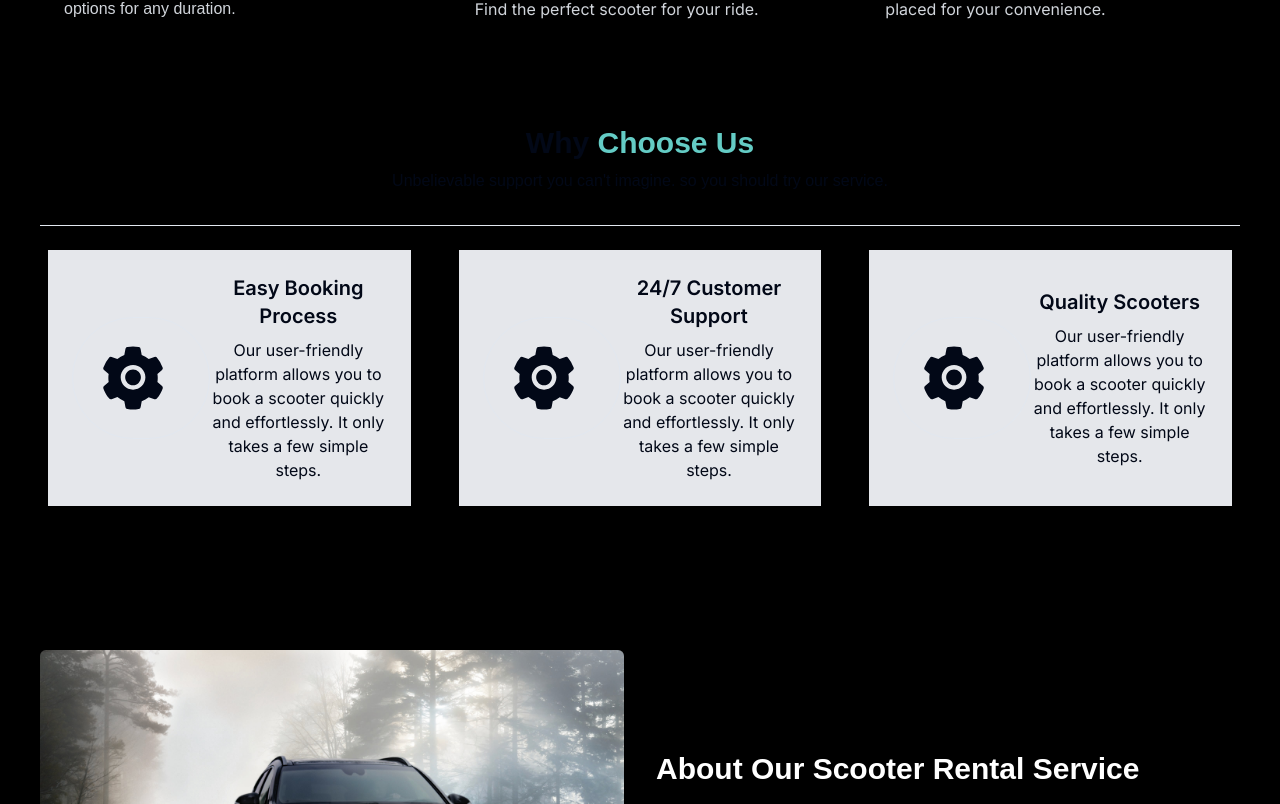
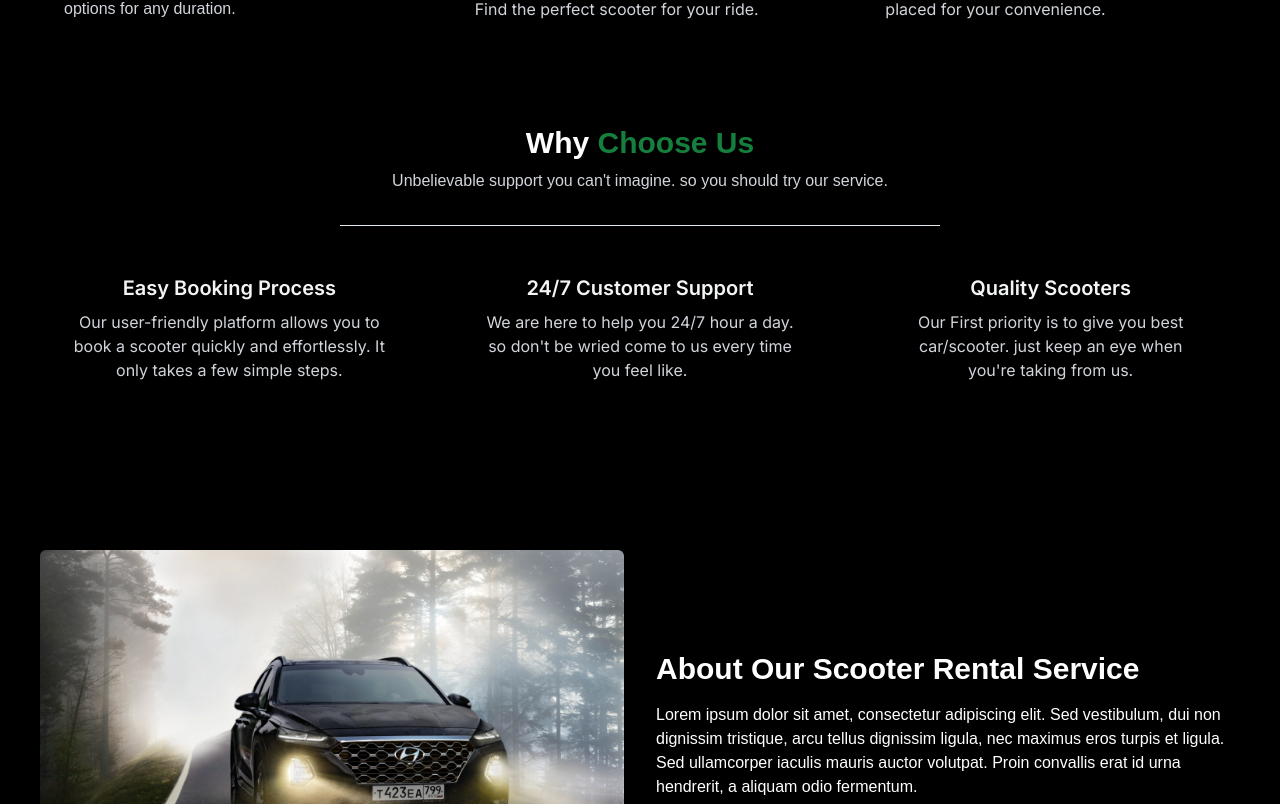
Before and after one commit to pixprocoder/rent_scooter, a Next.js app: page / in a window 1280 px wide. Shown: the part 3276-4080 px from the top of the page. Built offline with nearby package versions, Linux system fonts and the light colour scheme.

Commit message:
why choose us section completed

```diff
--- a/src/app/page.tsx
+++ b/src/app/page.tsx
@@ -18,7 +18,6 @@ export default function Home() {
       <Services />
       <WhyChooseUs />
       <About />
-      <Testimonials />
       <Contact />
     </section>
   );
--- a/src/components/whyChooseUs/WhyChooseUs.tsx
+++ b/src/components/whyChooseUs/WhyChooseUs.tsx
@@ -1,59 +1,31 @@
+import { whyChooseUs } from "@/src/constants";
 import { AiFillSetting } from "react-icons/ai";
 
 const WhyChooseUs = () => {
   return (
     <section className="my-20 py-10 px-4 lg:p-0">
       <div className="container mx-auto">
-        <h2 className="font-header text-3xl font-semibold text-center mb-2">
-          Why <span className="text-[#64CCC5]">Choose Us</span>
+        <h2 className="font-header text-3xl font-semibold text-center text-white mb-2">
+          Why <span className="text-green-700">Choose Us</span>
         </h2>
-        <p className="font-body  text-center mb-8">
+        <p className="font-body  text-center text-gray-300 mb-8">
           Unbelievable support you can't imagine. so you should try our service.
         </p>
-        <hr className="my-6" />
+        <hr className="my-6 text-gray-300 w-2/4 mx-auto" />
         <div className="grid grid-cols-1 md:grid-cols-3 gap-8">
-          <div className="card bg-gray-200 shadow-md p-6 mx-2 flex items-center">
-            <div className="rounded-full border p-6 ">
-              <AiFillSetting className="text-7xl mr-4" />
+          {whyChooseUs.map((item) => (
+            <div
+              key={item.id}
+              className="card  shadow-md p-6 mx-2 flex items-center"
+            >
+              <div className="text-center">
+                <h3 className="text-xl font-semibold mb-2 text-gray-100">
+                  {item.title}
+                </h3>
+                <p className="text-gray-300">{item.desc}</p>
+              </div>
             </div>
-            <div className="text-center">
-              <h3 className="text-xl font-semibold mb-2">
-                {" "}
-                Easy Booking Process
-              </h3>
-              <p>
-                Our user-friendly platform allows you to book a scooter quickly
-                and effortlessly. It only takes a few simple steps.
-              </p>
-            </div>
-          </div>
-          <div className="card bg-gray-200 shadow-md p-6 mx-2 flex items-center">
-            <div className="rounded-full border p-6 ">
-              <AiFillSetting className="text-7xl mr-4" />
-            </div>
-            <div className="text-center">
-              <h3 className="text-xl font-semibold mb-2">
-                {" "}
-                24/7 Customer Support
-              </h3>
-              <p>
-                Our user-friendly platform allows you to book a scooter quickly
-                and effortlessly. It only takes a few simple steps.
-              </p>
-            </div>
-          </div>
-          <div className="card bg-gray-200 shadow-md p-6 mx-2 flex items-center">
-            <div className="rounded-full border p-6 ">
-              <AiFillSetting className="text-7xl mr-4" />
-            </div>
-            <div className="text-center">
-              <h3 className="text-xl font-semibold mb-2"> Quality Scooters</h3>
-              <p>
-                Our user-friendly platform allows you to book a scooter quickly
-                and effortlessly. It only takes a few simple steps.
-              </p>
-            </div>
-          </div>
+          ))}
         </div>
       </div>
     </section>
--- a/src/constants/index.ts
+++ b/src/constants/index.ts
@@ -5,6 +5,24 @@ export const navLinks = [
   { href: "/", key: "About" },
   { href: "/", key: "Services" },
   { href: "/", key: "Contact Us" },
+];
+
+export const whyChooseUs = [
+  {
+    id: 1,
+    title: "Easy Booking Process",
+    desc: "Our user-friendly platform allows you to book a scooter quickly and effortlessly. It only takes a few simple steps.",
+  },
+  {
+    id: 2,
+    title: " 24/7 Customer Support",
+    desc: "We are here to help you 24/7 hour a day. so don't be wried come to us every time you feel like.",
+  },
+  {
+    id: 3,
+    title: "Quality Scooters",
+    desc: "Our First priority is to give you best car/scooter. just keep an eye when you're taking from us.",
+  },
 ];
 
 export const services = [];
```
